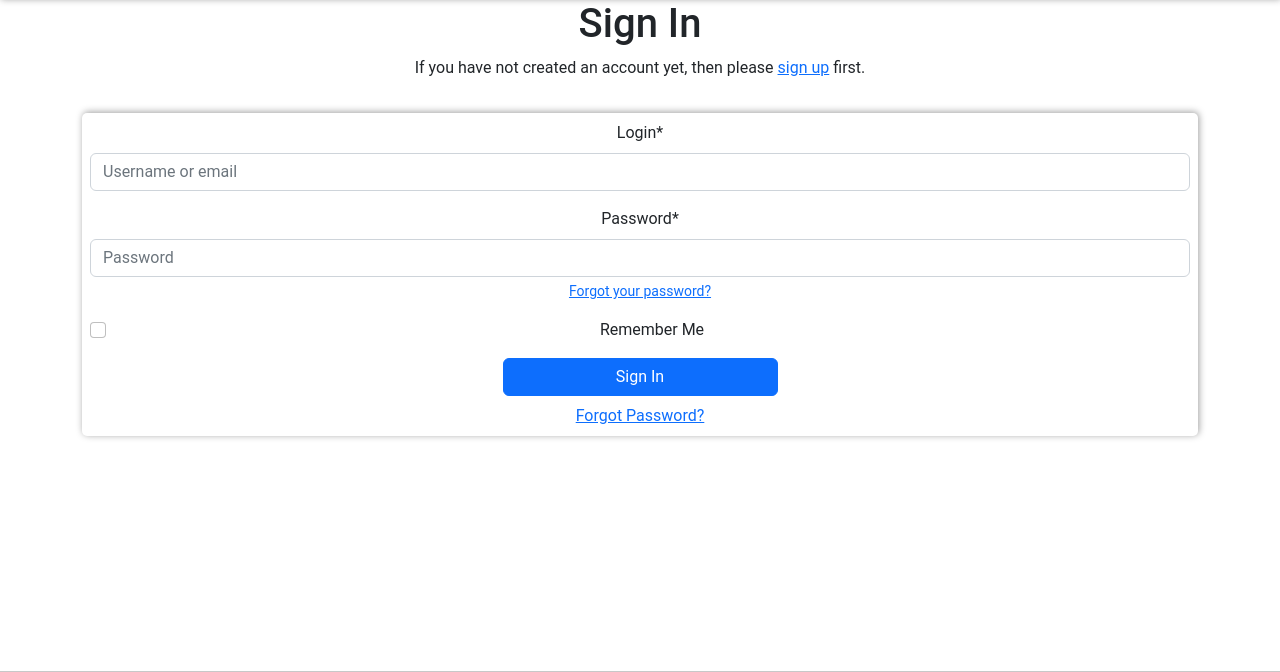
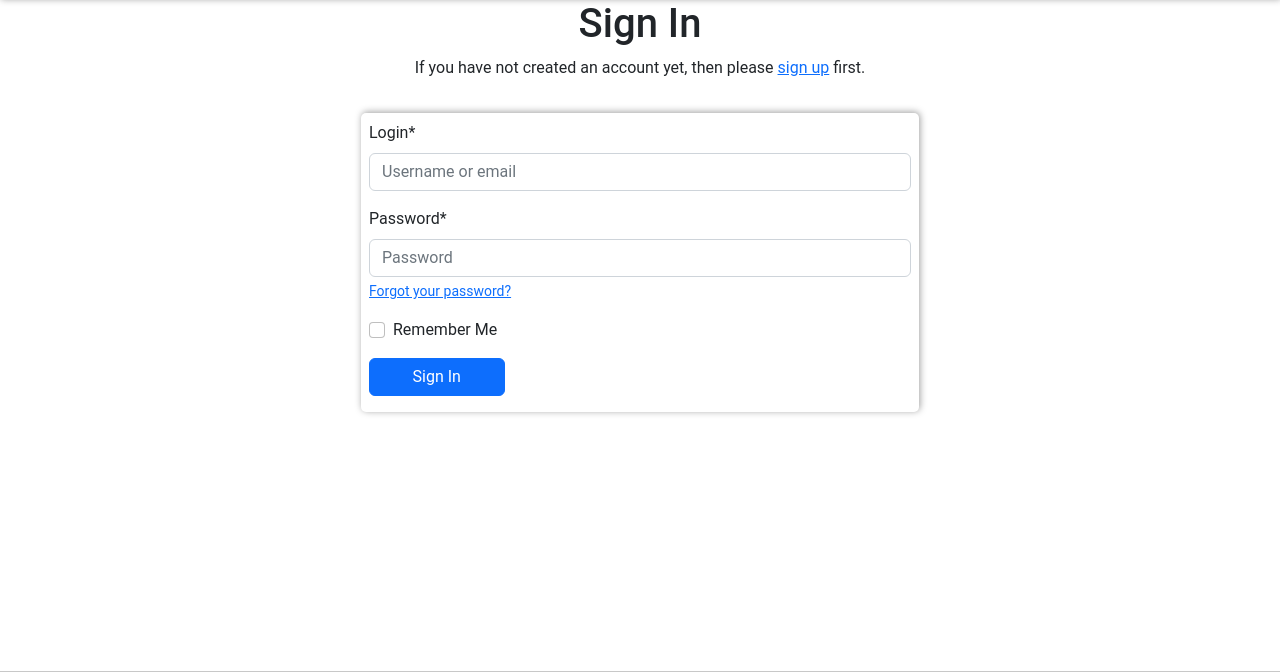
Before and after one commit to hubkinza/django-fullstack-project, a Django app: page /accounts/login/ in a window 1280 px wide. Shown: the part 64-736 px from the top of the page. Run offline with Django 4.2, Linux system fonts and the light colour scheme; some libraries are stand-ins or nearby versions.

Commit message:
removed commented code and added new stye form for login , log out and sign up

```diff
--- a/static/css/style.css
+++ b/static/css/style.css
@@ -74,8 +74,9 @@ footer {
 /* Form */
 
 .form {
-    width: 100%;
+    width: 50%;
     margin: 3% auto;
     box-shadow: var(--smal-box-shadow);
     border-radius: 5px;
+    justify-content: left;
 }
--- a/templates/account/login.html
+++ b/templates/account/login.html
@@ -6,12 +6,13 @@
 {% block head_title %}{% trans "Sign In" %}{% endblock %}
 
 {% block content %}
+<div class="container">
 
-<div class="container text-center">
+   <div class="container text-center">
     <h1>{% trans "Sign In" %}</h1>
 
     <p>{% blocktrans %}If you have not created an account yet, then please
-    <a href="{{ signup_url }}">sign up</a> first.{% endblocktrans %}</p>
+    <a href="{{ signup_url }}">sign up</a> first.{% endblocktrans %}</p></div>
 
 
     <form class="form p-2" method="POST" action="{% url 'account_login' %}">
@@ -21,32 +22,7 @@
       <input type="hidden" name="{{ redirect_field_name }}" value="{{ redirect_field_value }}" />
       {% endif %}
       <button class="btn btn-primary w-25 mb-2" type="submit">{% trans "Sign In" %}</button>
-      <a class="button secondaryAction d-block" href="{% url 'account_reset_password' %}">{% trans "Forgot Password?" %}</a>
+
     </form>
   </div>
-
-<!--<div class="container text-center">
-
-        <div class="col-md-8 mt-3 offset-md-2">
-            <h3>{% trans "Sign In" %}</h3>
-
-            <p>{% blocktrans %}Welcome back to the code|star blog. To leave a comment or like a post, please log in. If
-                you
-                have not created an account yet, then <a class="link" href="{{ signup_url }}">sign up</a>
-                first.{% endblocktrans %}</p>
-        </div>
-    </div>
-    <div class="container text-center">
-        <div class="col-md-8 mt-3 offset-md-2">
-            <form class="form p-2" method="POST" action="{% url 'account_login' %}">
-                {% csrf_token %}
-                {{ form.as_p }}
-                {% if redirect_field_value %}
-                <input type="hidden" name="{{ redirect_field_name }}" value="{{ redirect_field_value }}" />
-                {% endif %}
-                <button class="btn btn-signup right" type="submit">{% trans "Sign In" %}</button>
-            </form>
-        </div>
-    </div>
-</div>-->
 {% endblock %}
--- a/templates/account/signup.html
+++ b/templates/account/signup.html
@@ -5,10 +5,10 @@
 {% block title %}{% trans "Sign Up" %}{% endblock %}
 
 {% block content %}
-<div class="container">
-    <h1>{% trans "Sign Up" %}</h1>
+<div class="container ">
+    <div class="container text-center "><h1>{% trans "Sign Up" %}</h1>
 
-    <p>{% blocktrans %}Already have an account? Then please <a href="{{ login_url }}">sign in</a>.{% endblocktrans %}</p>
+    <p>{% blocktrans %}Already have an account? Then please <a href="{{ login_url }}">sign in</a>.{% endblocktrans %}</p> </div>
 
     <form class="form p-2" id="signup_form" method="post" action="{% url 'account_signup' %}">
       {% csrf_token %}
```
Also changed, not shown: templates/account/logout.html (+0 -21 lines).
